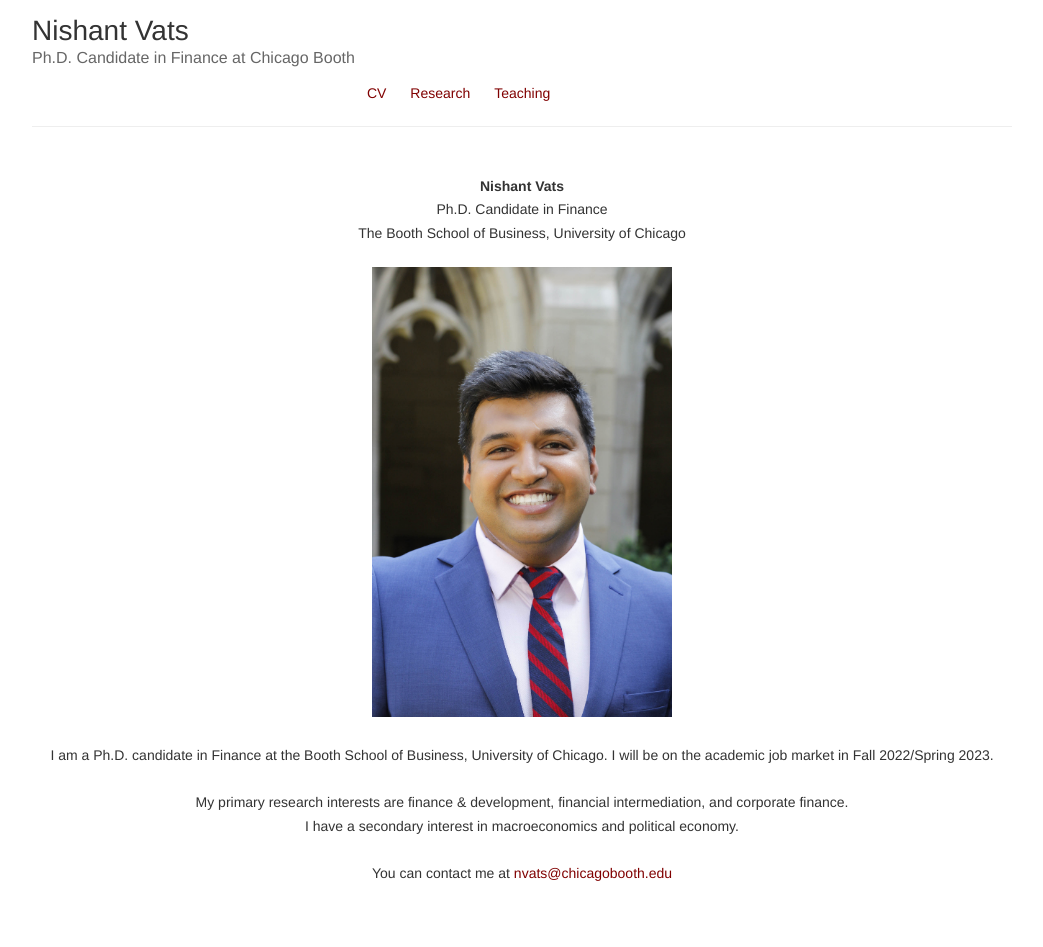
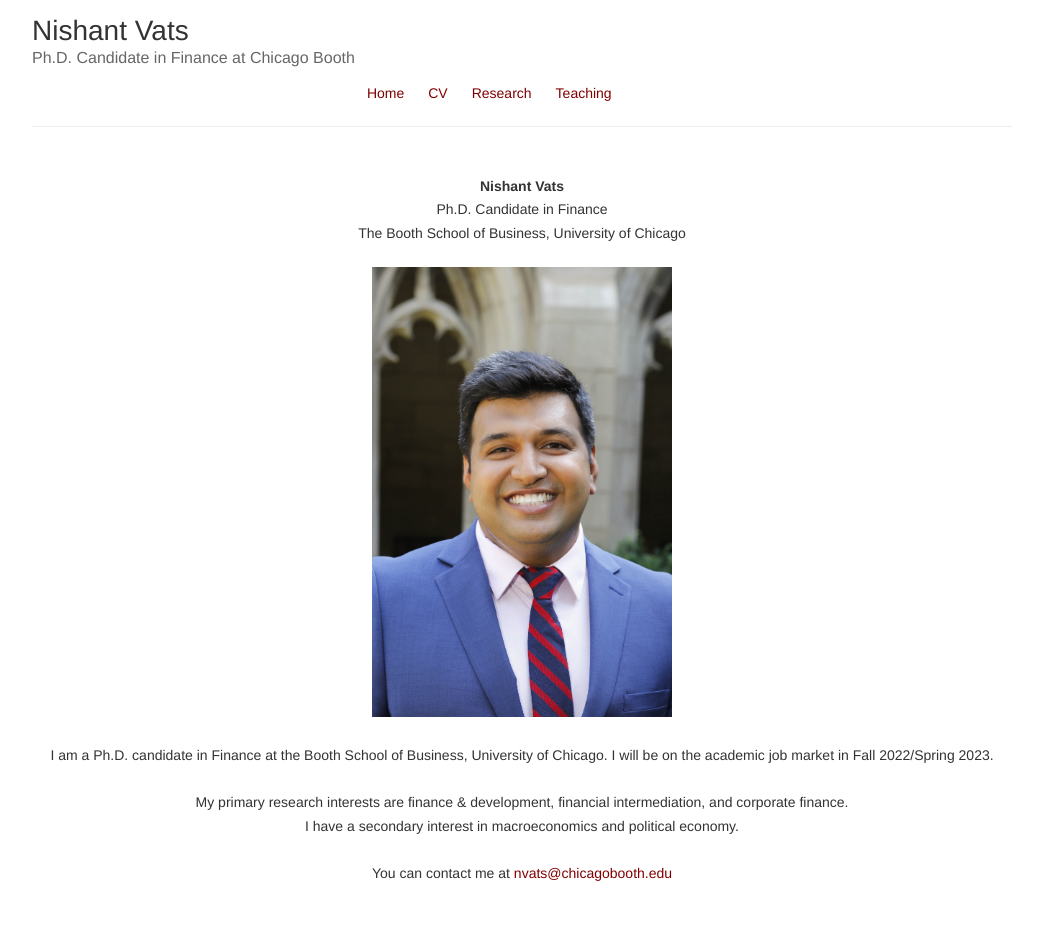
Before and after one commit to nishvats/nishvats.github.io, a Jekyll site: the page built from index.html, in a window 1280 px wide. Shown: the whole page, without its empty margins (118-1161 px from the left). Built offline with Jekyll 4.4.1, drawn with Linux system fonts in a browser that asks for light colours.

Commit message:
Update default.html

```diff
--- a/_layouts/default.html
+++ b/_layouts/default.html
@@ -26,7 +26,7 @@
           <br>
           <br>
           <nav>
-            <!-- <a href="{{ site.baseurl }}/index">Home</a> -->
+            <a href="{{ site.baseurl }}/index">Home</a>
             <a href="{{ site.baseurl }}/cv">CV</a>
             <a href="{{ site.baseurl }}/research">Research</a>
             <!-- <a href="{{ site.baseurl }}/notebook">Notebook</a> -->
```
